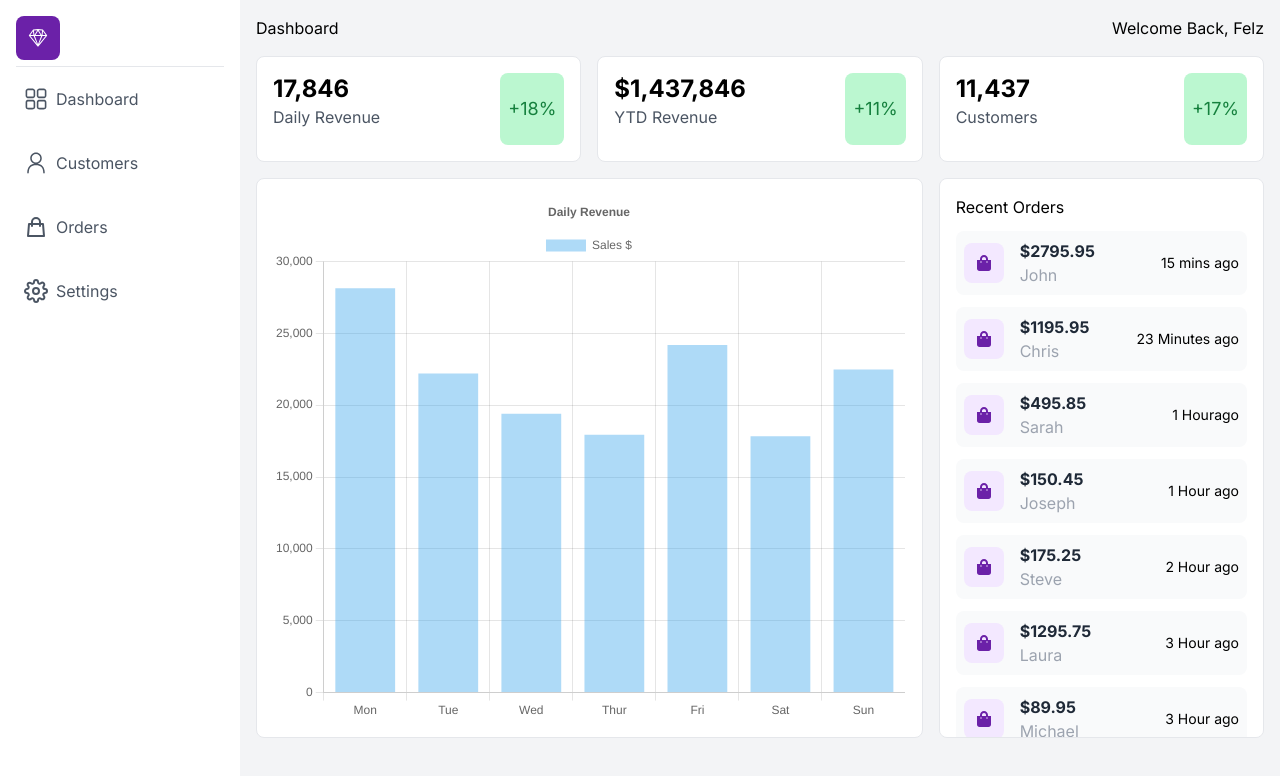
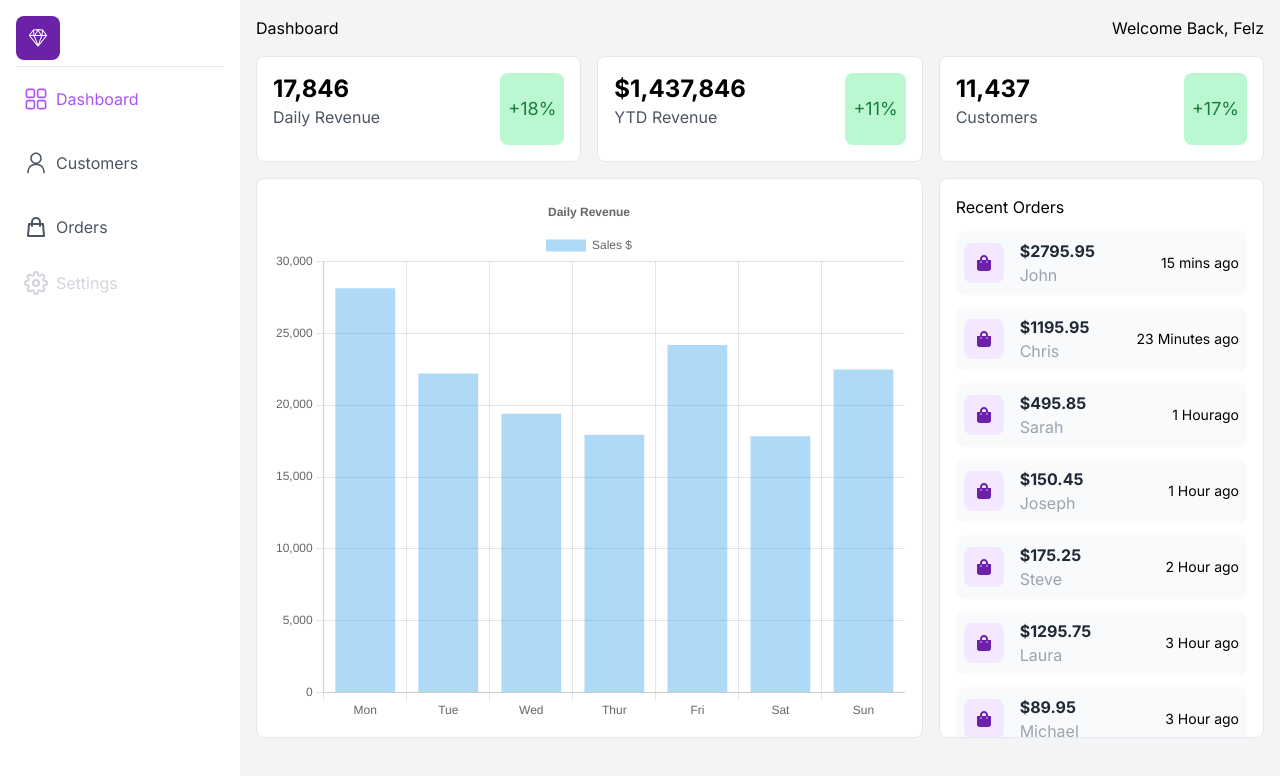
Before and after one commit to Liciacodes/Customer-and-Order-Dashboard, a Next.js app: page / in a window 1280 px wide. Shown: the top 776 px of the page. Built offline with nearby package versions, Linux system fonts and the light colour scheme.

Commit message:
disabled the setting icon and added an active class

```diff
--- a/src/app/components/LinkComponent.jsx
+++ b/src/app/components/LinkComponent.jsx
@@ -6,15 +6,19 @@ import { usePathname } from "next/navigation";
 const LinkComponent = ({ href, icon, label, disabled }) => {
   const pathname = usePathname();
 
+  if (disabled) {
+    return (
+      <span className="text-gray-300 cursor-not-allowed inline-flex items-center gap-x-2 px-2 py-3">
+        <span>{icon}</span>
+        <span>{label}</span>
+      </span>
+    );
+  }
   return (
     <Link href={href}>
       <div
-        className={`${
-          pathname === href
-            ? "text-black"
-            : pathname === "/settings"
-            ? "text-gray-100"
-            : ""
+        className={`${pathname === href ? "text-purple-500" : ""} ${
+          disabled ? "cursor-not-allowed" : "cursor-pointer"
         }  hover:bg-gray-100 hover:w-52 hover:rounded-lg  cursor-pointer my-2 py-3  inline-flex gap-x-2 px-2 items-center text-gray-600`}
       >
         <span>{icon}</span>
--- a/src/app/components/Sidebar.jsx
+++ b/src/app/components/Sidebar.jsx
@@ -14,8 +14,14 @@ const Sidebar = ({ children }) => {
             </div>
           </Link>
           <span className="border-b-[1px] border-gray-200 w-full "> </span>
-          {navData.map(({ href, icon, id, label }) => (
-            <LinkComponent href={href} icon={icon} key={id} label={label} />
+          {navData.map(({ href, icon, id, label, disabled }) => (
+            <LinkComponent
+              href={href}
+              icon={icon}
+              key={id}
+              label={label}
+              disabled={disabled}
+            />
           ))}
         </div>
       </div>
--- a/src/app/data/NavData.js
+++ b/src/app/data/NavData.js
@@ -9,18 +9,20 @@ export const navData = [
     icon: <RxPerson size={24} />,
     href: "/customers",
     label: "Customers",
+    disabled: false,
   },
   {
     id: 3,
     icon: <HiOutlineShoppingBag size={24} />,
     href: "/orders",
     label: "Orders",
+    disabled: false,
   },
   {
     id: 4,
     icon: <FiSettings size={24} />,
     href: "",
     label: "Settings",
-    disabled: "",
+    disabled: true,
   },
 ];
```
